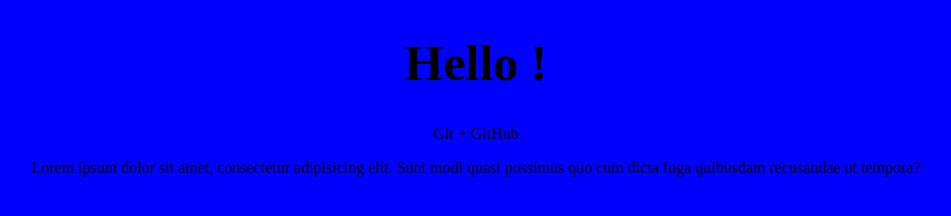
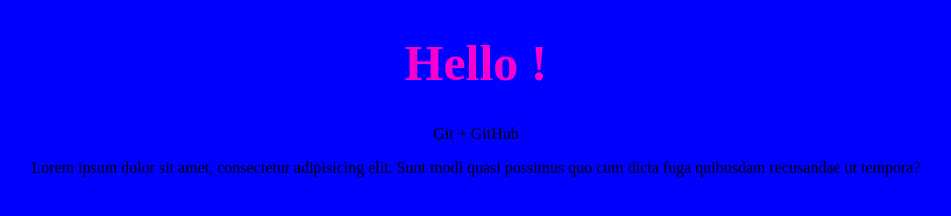
Before and after one commit to Allaga19/gittest-, a plain HTML site: page index.html in a window 1280 px wide. Shown: the whole page, without its empty margins (164-1115 px from the left). Drawn offline with Linux system fonts and the light colour scheme.

Commit message:
очередной комит

```diff
--- a/css/main.css
+++ b/css/main.css
@@ -9,4 +9,5 @@ p {
 }
 h1 {
     font-size: 50px;
+    color: #f500cc;
 }
```
Also changed, not shown: about.html (added), contact.html (added).
